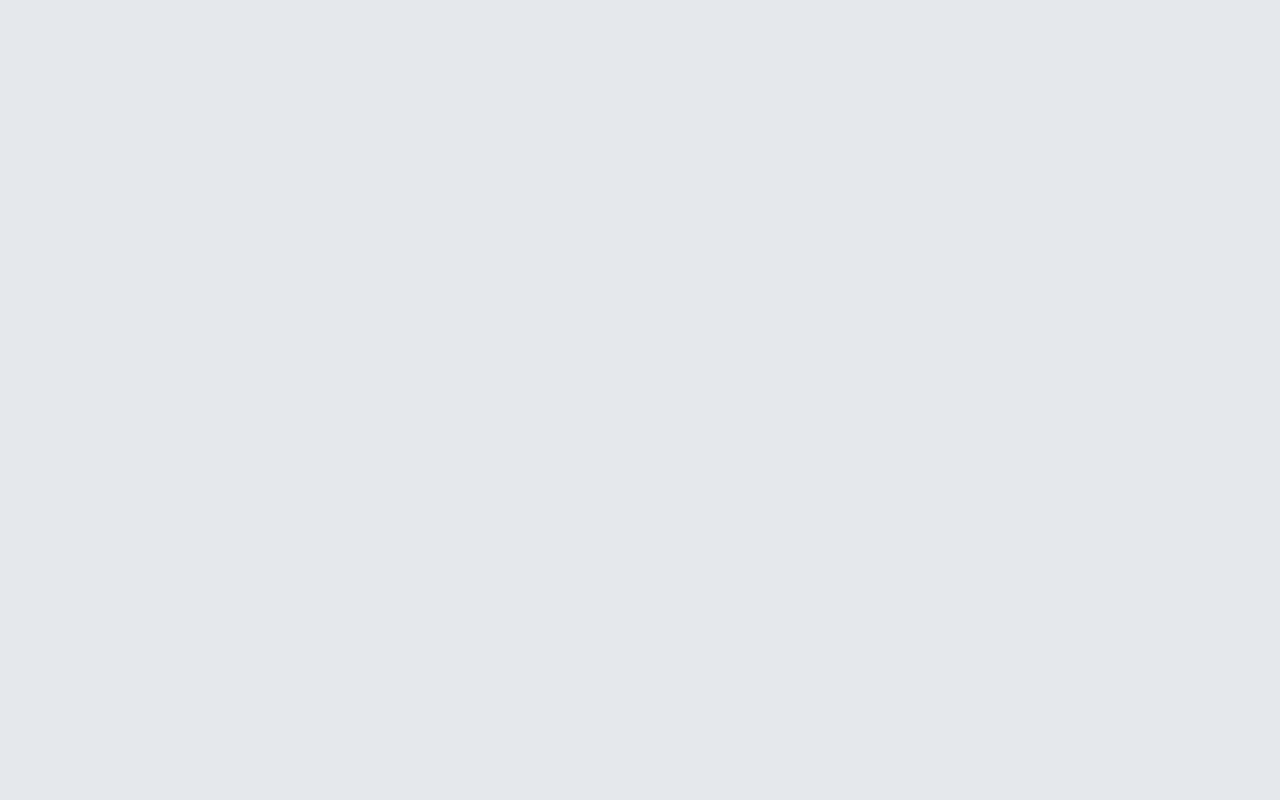
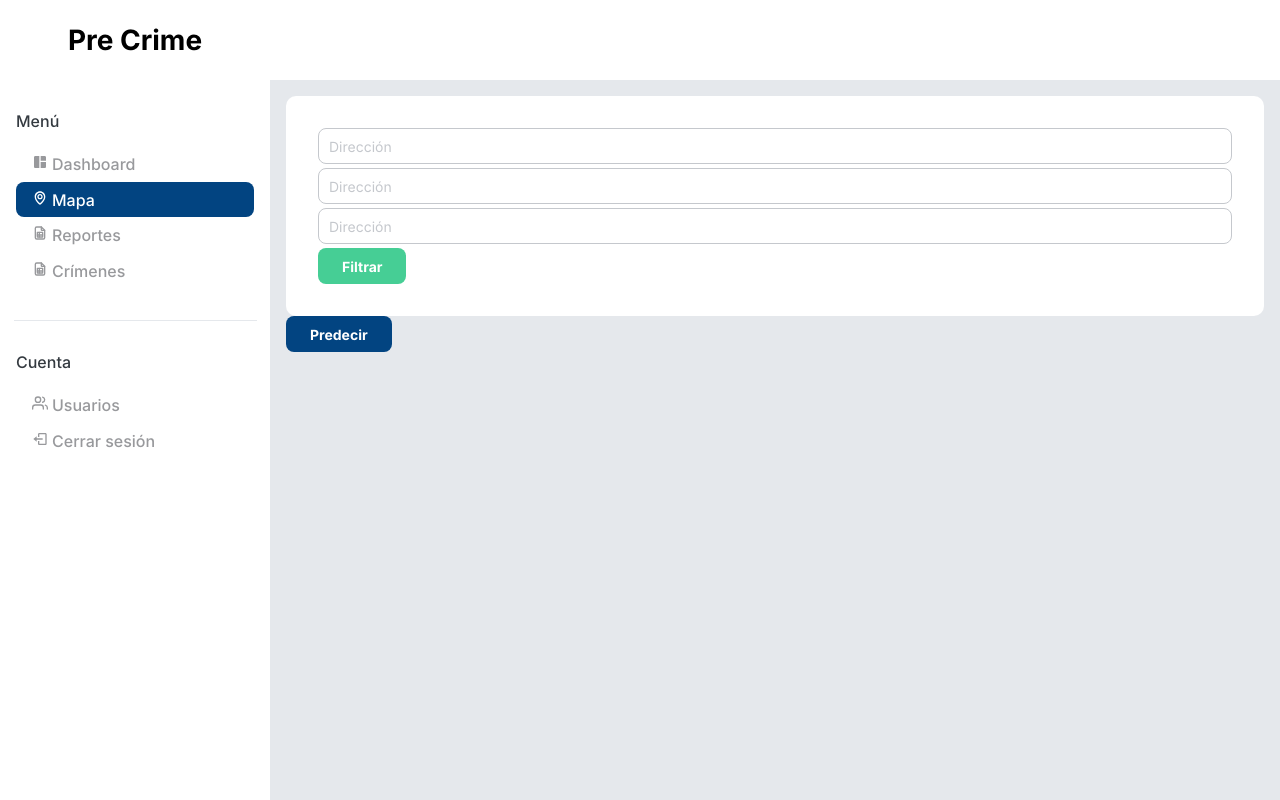
Before and after one commit to Pre-crime-Systems/pre-crime-front, a React (Create React App) app: page /app/map in a window 1280 px wide. Before the commit this address had no page. Built offline with nearby package versions, Linux system fonts and the light colour scheme.

Commit message:
Agregando maquetacion sin scss

```diff
--- a/package.json
+++ b/package.json
@@ -18,7 +18,8 @@
     "react-scripts": "5.0.1",
     "react-table": "^7.8.0",
     "typescript": "^4.7.4",
-    "web-vitals": "^2.1.4"
+    "web-vitals": "^2.1.4",
+    "@react-google-maps/api": "^9.4.5"
   },
   "scripts": {
     "start": "react-scripts start",
--- a/src/components/MainLayout/MainLayout.tsx
+++ b/src/components/MainLayout/MainLayout.tsx
@@ -38,7 +38,15 @@ const MainLayout: React.FC<MainLayoutProps> = (props: MainLayoutProps) => {
               </a>
             </li>
             <li className="menuItem">
-              <a className="menuItem__content">
+              <a
+                className={`menuItem__content ${
+                  activeUrl === RoutePaths.Map &&
+                  'menuItem__content--active'
+                }`}
+                onClick={() => {
+                  navigate(RoutePaths.Map);
+                }}
+              >
                 <Icon className="itemIcon" type="maps" />
                 <span>Mapa</span>
               </a>
--- /dev/null
+++ b/src/modules/map/pages/Map/Map.tsx
@@ -0,0 +1,28 @@
+import React from 'react';
+import Button from '../../../../components/Button/Button';
+import Input from '../../../../components/Input/Input';
+import Card from '../../../../components/Card/Card';
+import MainLayout from '../../../../components/MainLayout/MainLayout';
+import './map.scss';
+
+import { GoogleMap, useLoadScript, Marker } from "@react-google-maps/api";
+
+const Map: React.FC = () => {
+  return (
+    <MainLayout className="MapPage">
+      <>
+        <section className="MapPage__Map">
+            <Card className="MapPage__Map__Filters">
+                <Input placeholder="Dirección"></Input>
+                <Input placeholder="Dirección"></Input>
+                <Input placeholder="Dirección"></Input>
+                <Button buttonType="secondary">Filtrar</Button>
+            </Card>
+            <Button buttonType="primary">Predecir</Button>
+        </section>
+      </>
+    </MainLayout>
+  );
+};
+
+export default Map;
--- a/src/routes/Routes.tsx
+++ b/src/routes/Routes.tsx
@@ -4,6 +4,7 @@ import Login from '../modules/auth/pages/Login/Login';
 import NewPassword from '../modules/auth/pages/NewPassword/NewPassword';
 import Reports from '../modules/reports/pages/Reports/Reports';
 import Crimes from '../modules/crimes/pages/Crimes/Crimes';
+import Map from '../modules/map/pages/Map/Map';
 import ResetPassword from '../modules/auth/pages/ResetPassword/ResetPassword';
 import Users from '../modules/users/pages/Users/Users';
 import { RoutePaths } from './routePaths';
@@ -18,6 +19,7 @@ const AppRoutes = () => {
         <Route path={RoutePaths.NewPassword} element={<NewPassword />} />
         {/* app routes */}
         <Route path={RoutePaths.Dashboard} element={<Dashboard />} />
+        <Route path={RoutePaths.Map} element={<Map />} />
         <Route path={RoutePaths.Reports} element={<Reports />} />
         <Route path={RoutePaths.Crimes} element={<Crimes />} />
         <Route path={RoutePaths.Users} element={<Users />} />
--- a/src/routes/routePaths.ts
+++ b/src/routes/routePaths.ts
@@ -3,6 +3,7 @@ export enum RoutePaths {
   ResetPassword = '/auth/reset-password',
   NewPassword = '/auth/new-password',
   Dashboard = '/app/dashboard',
+  Map = '/app/map',
   Reports = '/app/reports',
   Crimes = '/app/crimes',
   Users = '/app/users',
```
Also changed, not shown: src/modules/map/pages/Map/map.scss (added).
